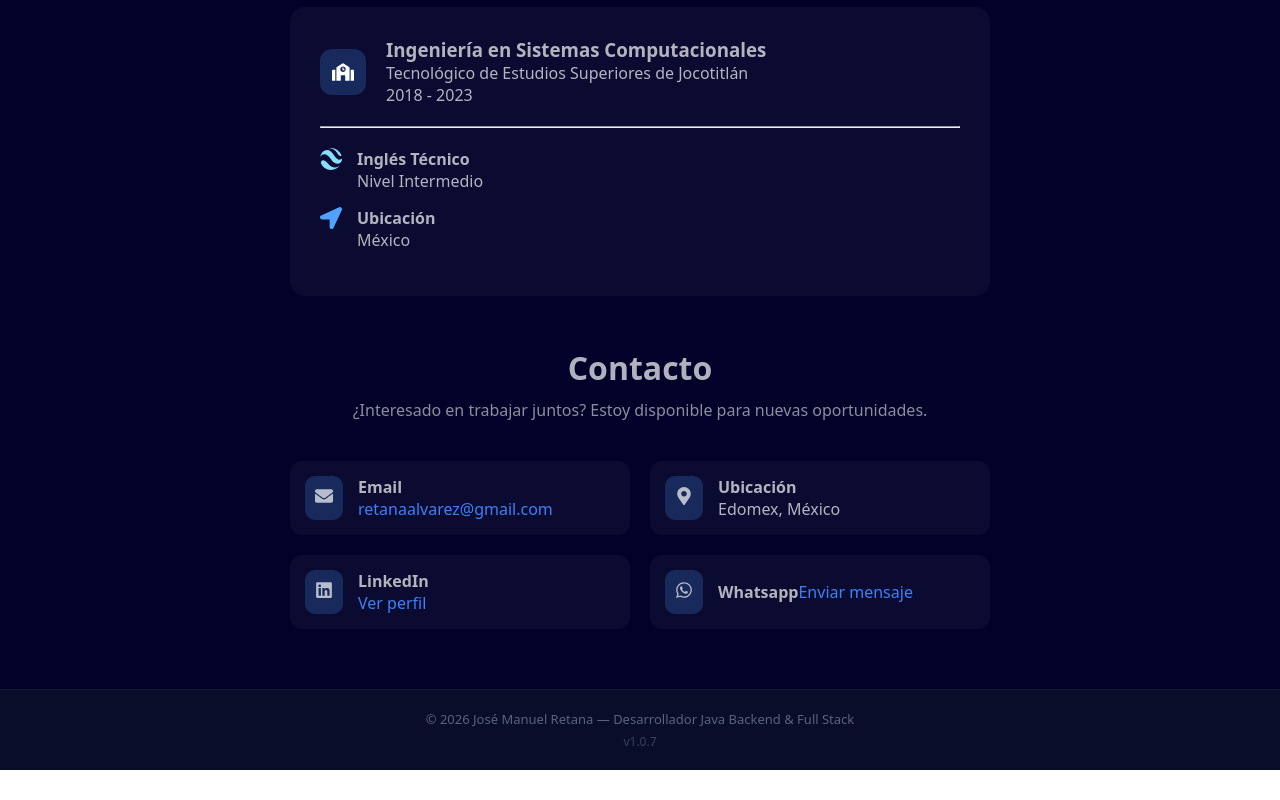
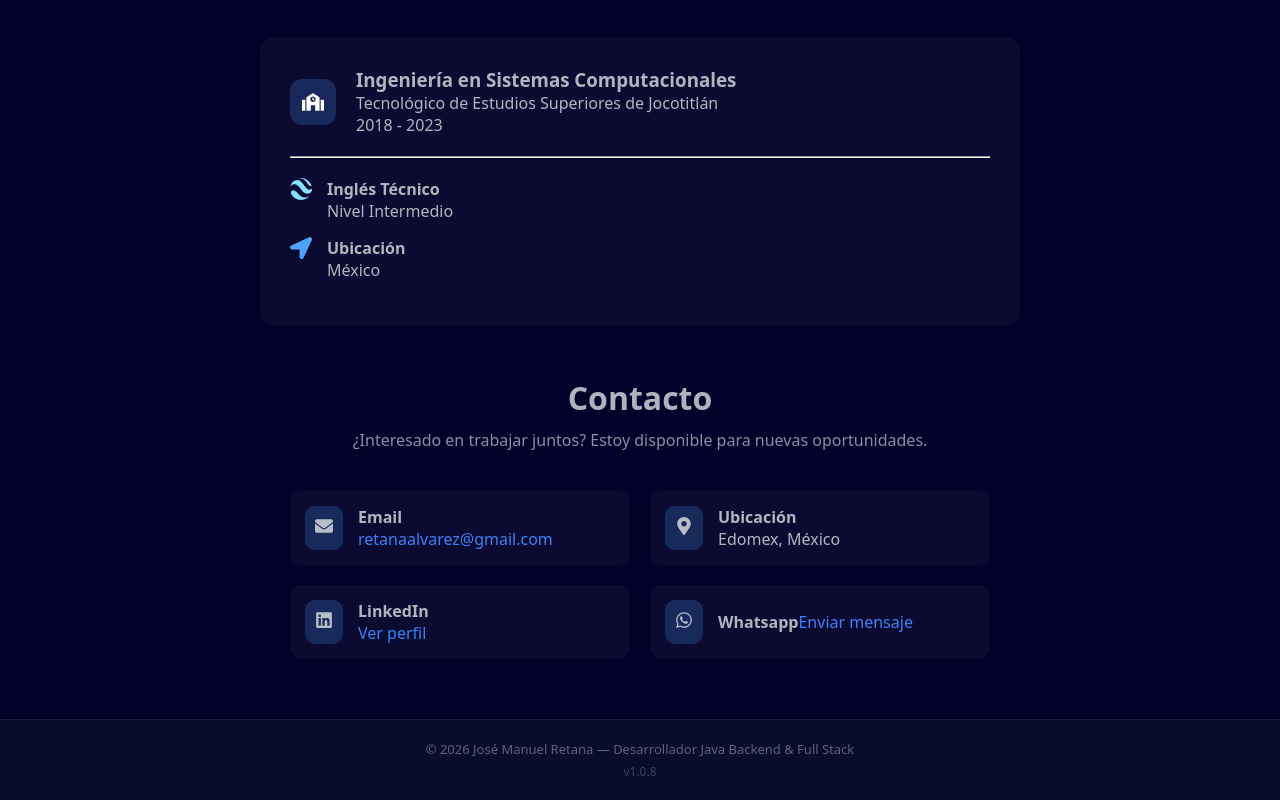
Before and after one commit to RetanaAlvarez/portafolio, a React (Vite) app: page / in a window 1280 px wide. Shown: the part 4773-5573 px from the top of the page. Before the commit the page ends 5543 px from the top, so only its background shows below. Built offline with nearby package versions, Linux system fonts and the light colour scheme.

Commit message:
fix imagen

```diff
--- a/src/components/Footer/Footer.jsx
+++ b/src/components/Footer/Footer.jsx
@@ -11,7 +11,7 @@ function Footer() {
       </p>
 
       <span className={style.version}>
-        v1.0.7
+        v1.0.8
       </span>
     </footer>
   );
--- a/src/index.css
+++ b/src/index.css
@@ -7,7 +7,6 @@
 * {
   margin: 0;
   padding: 0;
-  box-sizing: border-box;
   transition: all 0.2s ease;
 }
 
```
